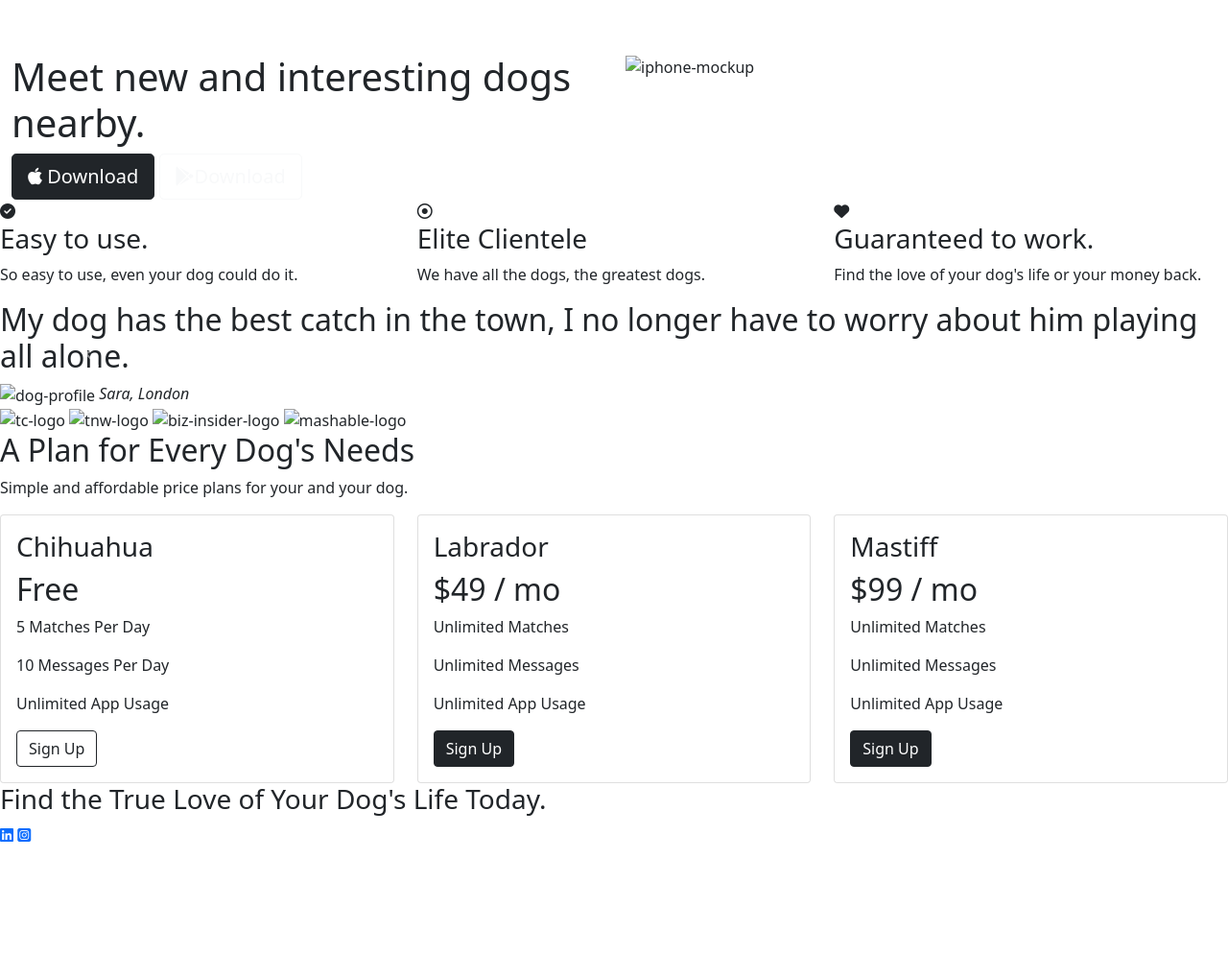
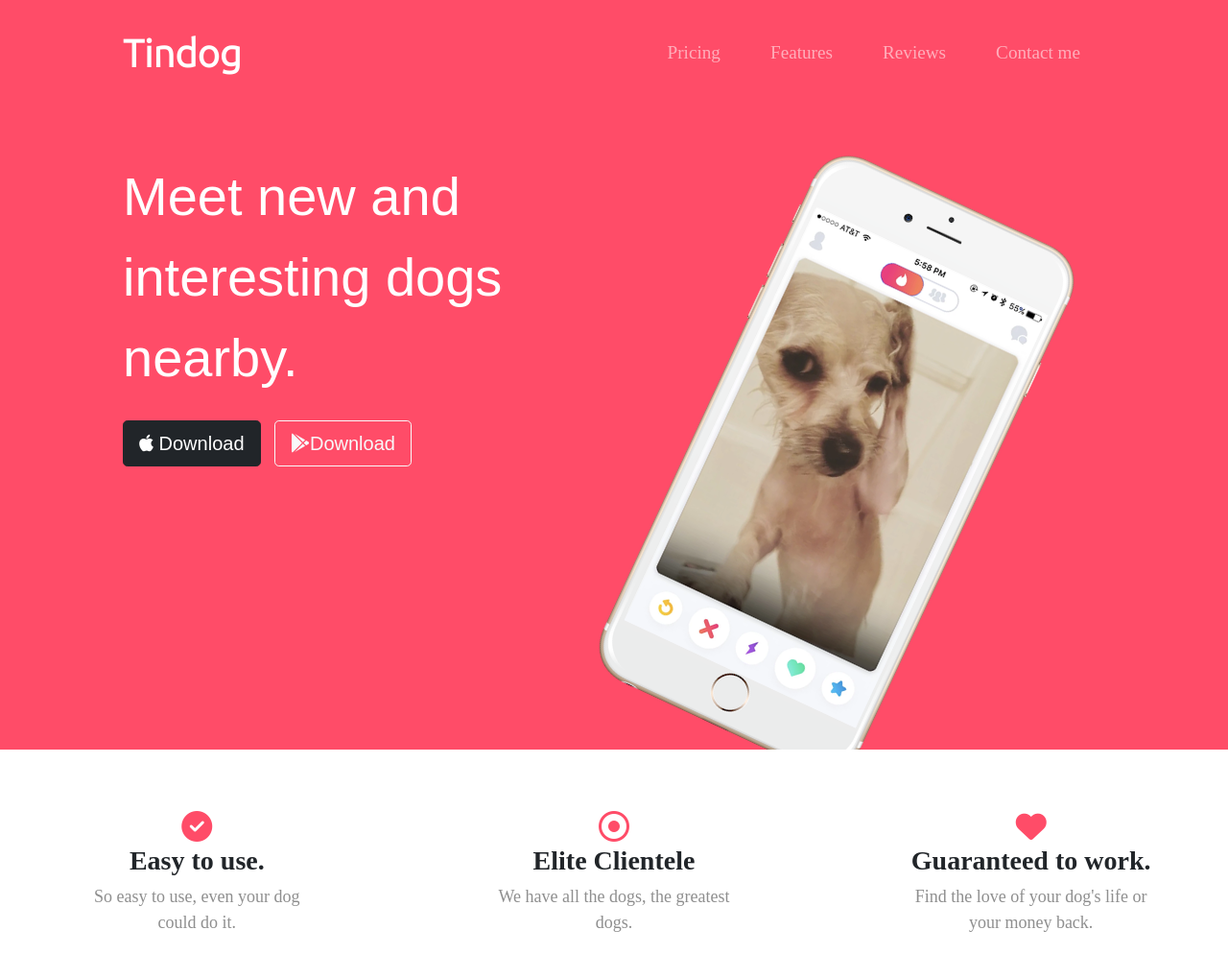
Before and after one commit to Aditya-20BCE2275/Frontend-TINDOG, a plain HTML site: page TinDog.html in a window 1280 px wide. Shown: the top 994 px of the page at 96% size. Before the commit the page ends 882 px from the top, so only its background shows below. Drawn offline with nearby package versions, Linux system fonts and the light colour scheme; the site is published under a folder, as on GitHub Pages, so addresses that start at the root find nothing.

Commit message:
New index

```diff
--- a/TinDog.html
+++ b/TinDog.html
@@ -10,7 +10,7 @@
     <link rel="preconnect" href="https://fonts.gstatic.com" crossorigin>
     <link href="https://fonts.googleapis.com/css2?family=Montserrat&family=Ubuntu:wght@300&display=swap"
         rel="stylesheet">
-    <link rel="stylesheet" href="/CSS/styles.css">
+    <link rel="stylesheet" href="CSS/styles.css">
     <script src="https://kit.fontawesome.com/0e7c3f0e05.js" crossorigin="anonymous"></script>
 </head>
 
@@ -57,7 +57,7 @@
                             class="fa-brands fa-google-play"></i>Download</button>
                 </div>
                 <div class="col-lg-6">
-                    <img class="Timg" src="/Images/iphone6.png" alt="iphone-mockup">
+                    <img class="Timg" src="Images/iphone6.png" alt="iphone-mockup">
                 </div>
             </div>
         </div>
@@ -98,19 +98,19 @@
                 <div class="carousel-item active">
                     <h2>I no longer have to sniff other dogs for love. I've found the hottest Corgi on TinDog. Woof.
                     </h2>
-                    <img class="dog" src="/Images/dog-img.jpg" class="d-block" alt="dog-profile">
+                    <img class="dog" src="Images/dog-img.jpg" class="d-block" alt="dog-profile">
                     <em>Pebbles, New York</em>
                 </div>
                 <div class="carousel-item">
                     <h2>My dog has the best catch in the town, I no longer have to worry about him playing all alone.
                     </h2>
-                    <img class="dog" src="/Images/lady-img.jpg" class="d-block" alt="dog-profile">
+                    <img class="dog" src="Images/lady-img.jpg" class="d-block" alt="dog-profile">
                     <em>Sara, London</em>
                 </div>
                 <div class="carousel-item">
                     <h2>Found the most charming and handsome boy in my city. You can find it too.
                     </h2>
-                    <img class="dog" src="/Images/fdog.jpg" class="d-block" alt="dog-profile">
+                    <img class="dog" src="Images/fdog.jpg" class="d-block" alt="dog-profile">
                     <em>Adora, New York</em>
                 </div>
             </div>
@@ -132,10 +132,10 @@
     <!-- Press -->
 
     <section id="press">
-        <img class="pressi" src="/Images/TechCrunch.png" alt="tc-logo">
-        <img class="pressi" src="/Images/tnw.png" alt="tnw-logo">
-        <img class="pressi" src="/Images/bizinsider.png" alt="biz-insider-logo">
-        <img class="pressi" src="/Images/mashable.png" alt="mashable-logo">
+        <img class="pressi" src="Images/TechCrunch.png" alt="tc-logo">
+        <img class="pressi" src="Images/tnw.png" alt="tnw-logo">
+        <img class="pressi" src="Images/bizinsider.png" alt="biz-insider-logo">
+        <img class="pressi" src="Images/mashable.png" alt="mashable-logo">
 
     </section>
 
```
